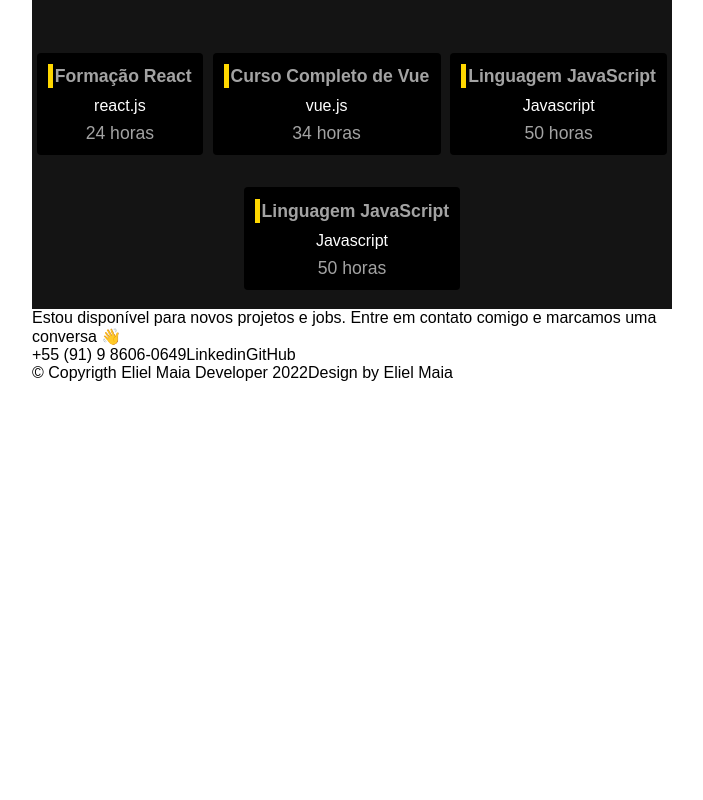
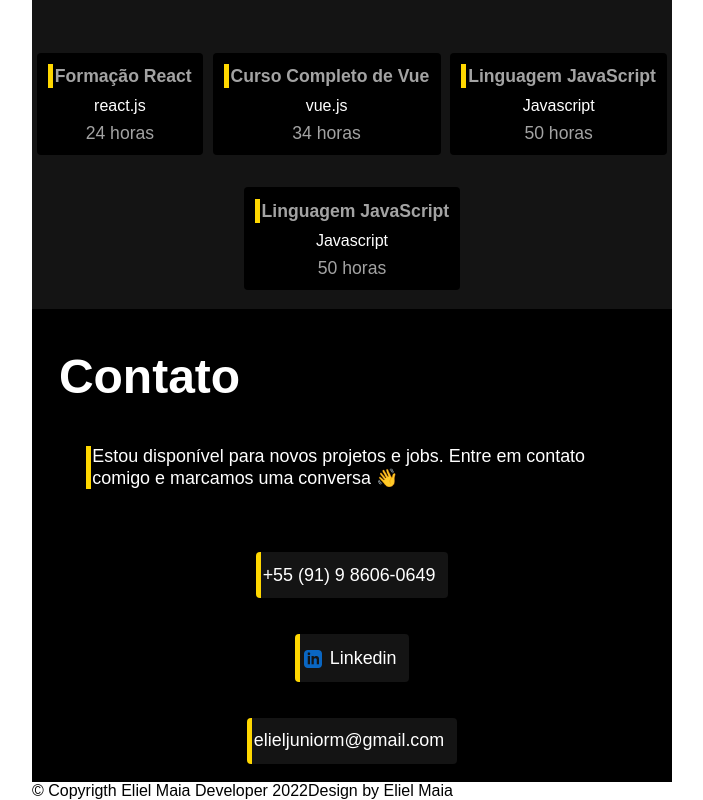
Before and after one commit to elieljuniorm/eliel-dev, a Vue app: page / in a window 1280 px wide. Shown: the part 1493-2293 px from the top of the page, without its empty margins (288-991 px from the left). Before the commit the page ends 1875 px from the top, so only its background shows below. Built offline with nearby package versions, Linux system fonts and the light colour scheme.

Commit message:
contato finalizado

```diff
--- a/src/components/Contato.vue
+++ b/src/components/Contato.vue
@@ -1,15 +1,20 @@
 <template>
+    <div class="containerCor">
 
-    <div>
-        <p>Estou disponível para novos projetos e jobs. Entre em contato comigo e marcamos uma conversa 👋</p>
-    </div>
+        <div id="contato" class="container">
 
-    <div>
-        <a href="https://api.whatsapp.com/send?phone=5591986060649" target="_blank" rel="noopener noreferrer">+55 (91) 9 8606-0649</a>
+            <h2 class="titulo">Contato</h2>
+            <p class="descricao">Estou disponível para novos projetos e jobs. Entre em contato comigo e marcamos uma
+                conversa 👋</p>
 
-        <a href="http://www.linkedin.com/in/eliel-maia/" target="_blank" rel="noopener noreferrer">Linkedin</a>
-
-        <a href="http://github.com/elielm14" target="_blank" rel="noopener noreferrer">GitHub</a>
+            <div class="contato">
+                <a href="https://api.whatsapp.com/send?phone=5591986060649" target="_blank" rel="noopener noreferrer"
+                    class="linkContato">+55 (91) 9 8606-0649</a>
+                <a href="http://www.linkedin.com/in/eliel-maia/" target="_blank" rel="noopener noreferrer"
+                    class="linkContato"><img src="@/assets/iconmonstr-linkedin-3-240.png" alt="Linkedin icone" class="img"> Linkedin</a>
+                <p class="linkContato">elieljuniorm@gmail.com</p>
+            </div>
+        </div>
     </div>
 
 </template>
@@ -21,5 +26,53 @@
 </script>
 
 <style scoped>
+.containerCor {
+    background: #000;
+    color: #fff;
+    padding-top: 1em;
+}
 
+.container {
+    margin: 0 1.5em;
+    font-size: 1.12rem;
+    line-height: normal;
+}
+
+.titulo {
+    font-size: 3rem;
+    font-weight: bold;
+    padding: 0.5em 0;
+}
+
+.descricao {
+    line-height: 1.5;
+    border-left: 5px solid var(--cor-linhas);
+    padding-left: 0.1rem;
+    margin: 1em 1.5em 2.5em 1.5em;
+    font-size: 1.12rem;
+    line-height: normal;
+}
+
+.contato {
+    display: flex;
+    flex-direction: column;
+    align-items: center;
+}
+
+.linkContato {
+    margin: 1em 0;
+    background: #141414;
+    padding: 0.7em;
+    margin: 1em 0.2em;
+    border-radius: 4px;
+    border-left: 5px solid var(--cor-linhas);
+    padding-left: 0.1rem;
+}
+.img{
+    width: 1em;
+    position: relative;
+    top: 4px;
+    right: 3px;
+    margin-left: .3em;
+}
 </style>
```
Also changed, not shown: src/assets/iconmonstr-linkedin-3-240.png (added).
